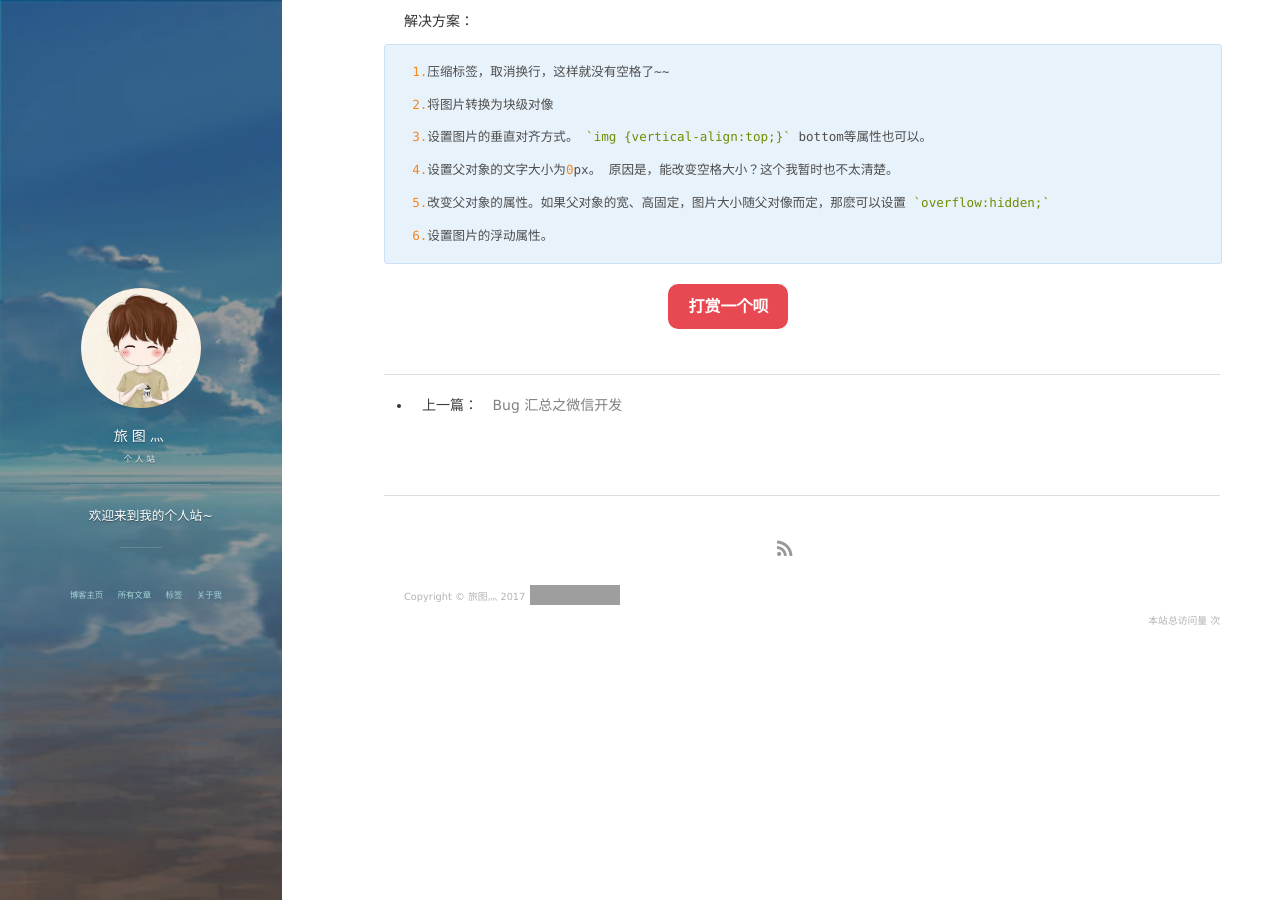
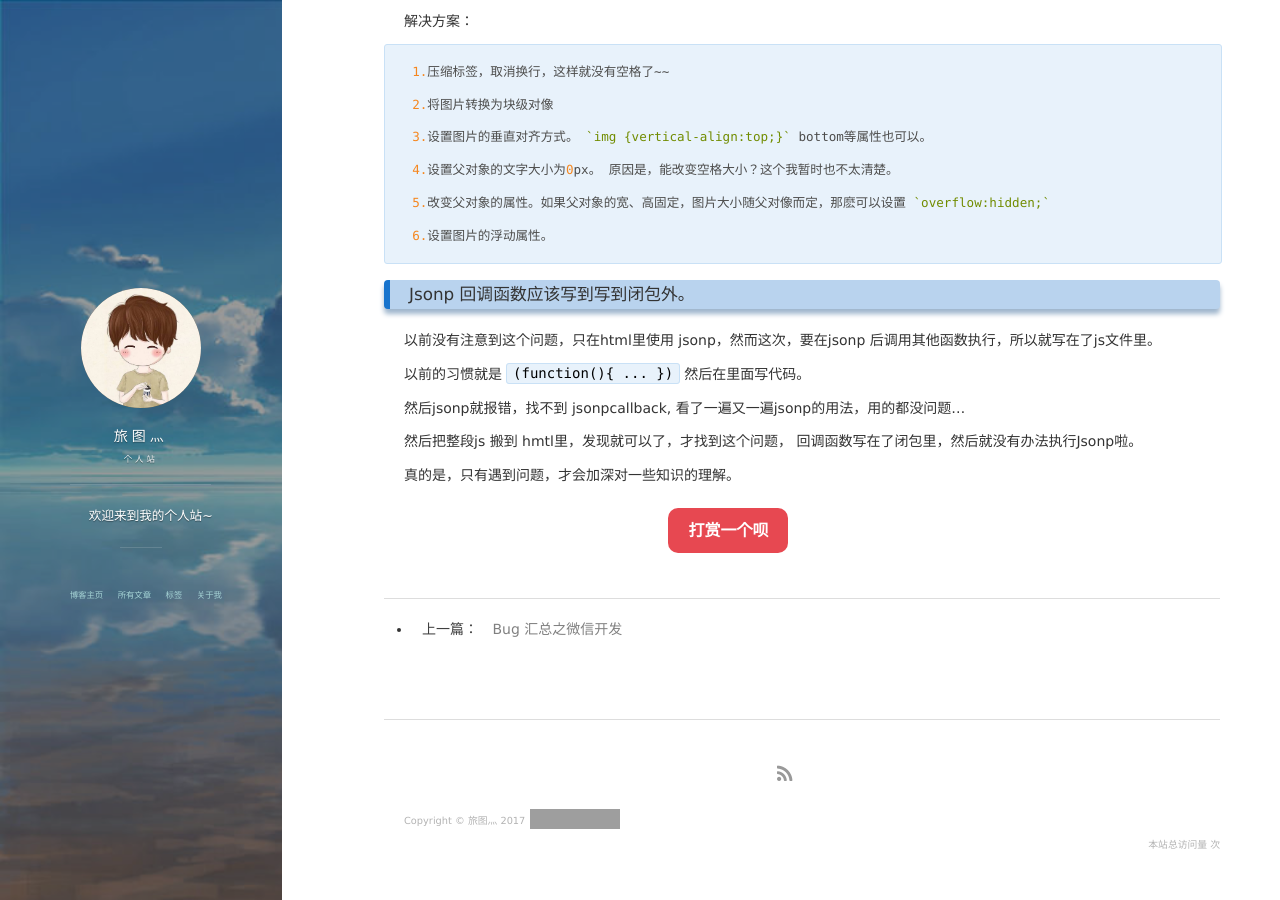
Before and after one commit to xwLyc/xwLyc.github.io, a Jekyll site: the page built from _posts/2017-08-08-BugSummary2.md, in a window 1280 px wide and 900 px high, scrolled down 1176 px. Built offline with Jekyll 4.4.1, drawn with Linux system fonts in a browser that asks for light colours; nearby versions of some CDN libraries; comment, search, counter and statistics services are not loaded; grey boxes are pictures that could not be loaded.

Commit message:
bug2 update

```diff
--- a/_posts/2017-08-08-BugSummary2.md
+++ b/_posts/2017-08-08-BugSummary2.md
@@ -66,3 +66,15 @@ ios 不能正常播放，我是用vue写的，第一次进入的组件时候，
     5.改变父对象的属性。如果父对象的宽、高固定，图片大小随父对像而定，那麽可以设置 `overflow:hidden;`
 
     6.设置图片的浮动属性。
+
+### Jsonp 回调函数应该写到写到闭包外。
+
+以前没有注意到这个问题，只在html里使用 jsonp，然而这次，要在jsonp 后调用其他函数执行，所以就写在了js文件里。
+
+以前的习惯就是 `(function(){ ... })` 然后在里面写代码。
+
+然后jsonp就报错，找不到 jsonpcallback, 看了一遍又一遍jsonp的用法，用的都没问题...
+
+然后把整段js 搬到 hmtl里，发现就可以了，才找到这个问题， 回调函数写在了闭包里，然后就没有办法执行Jsonp啦。
+
+真的是，只有遇到问题，才会加深对一些知识的理解。
```
